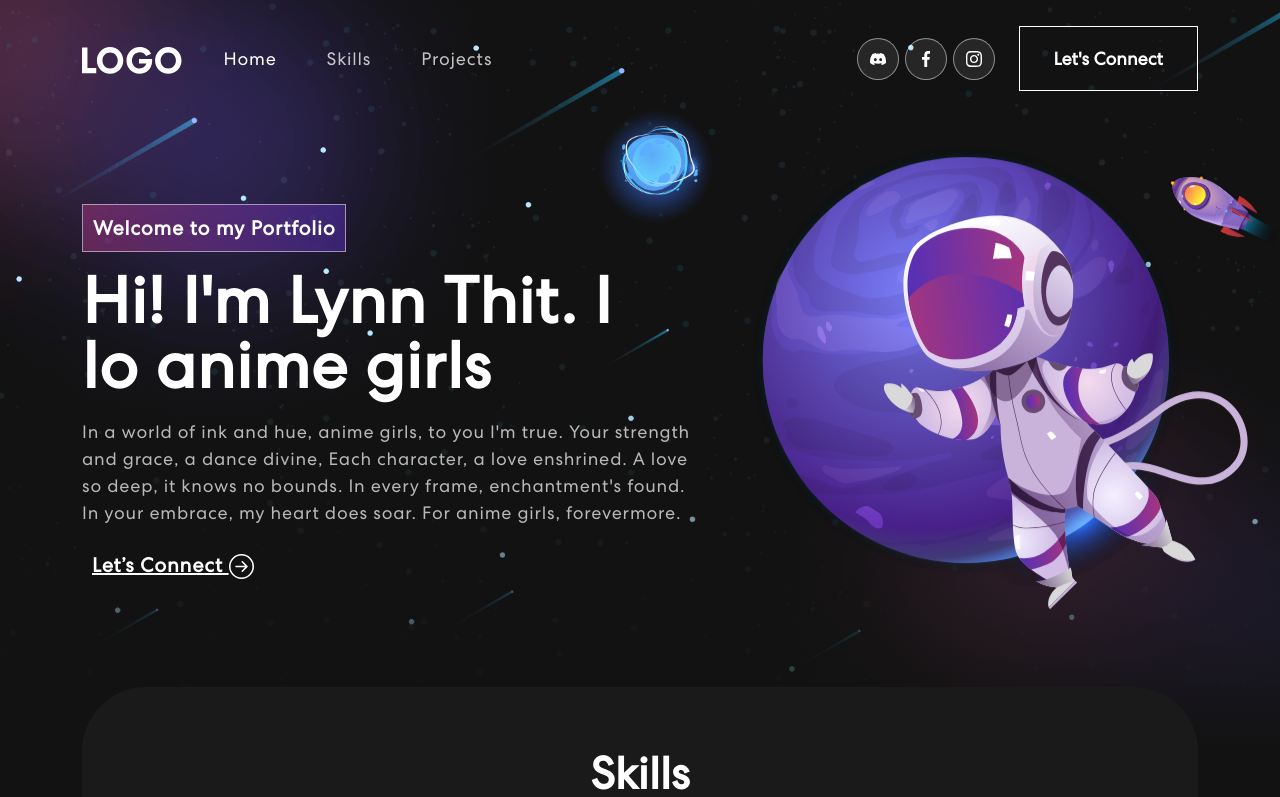
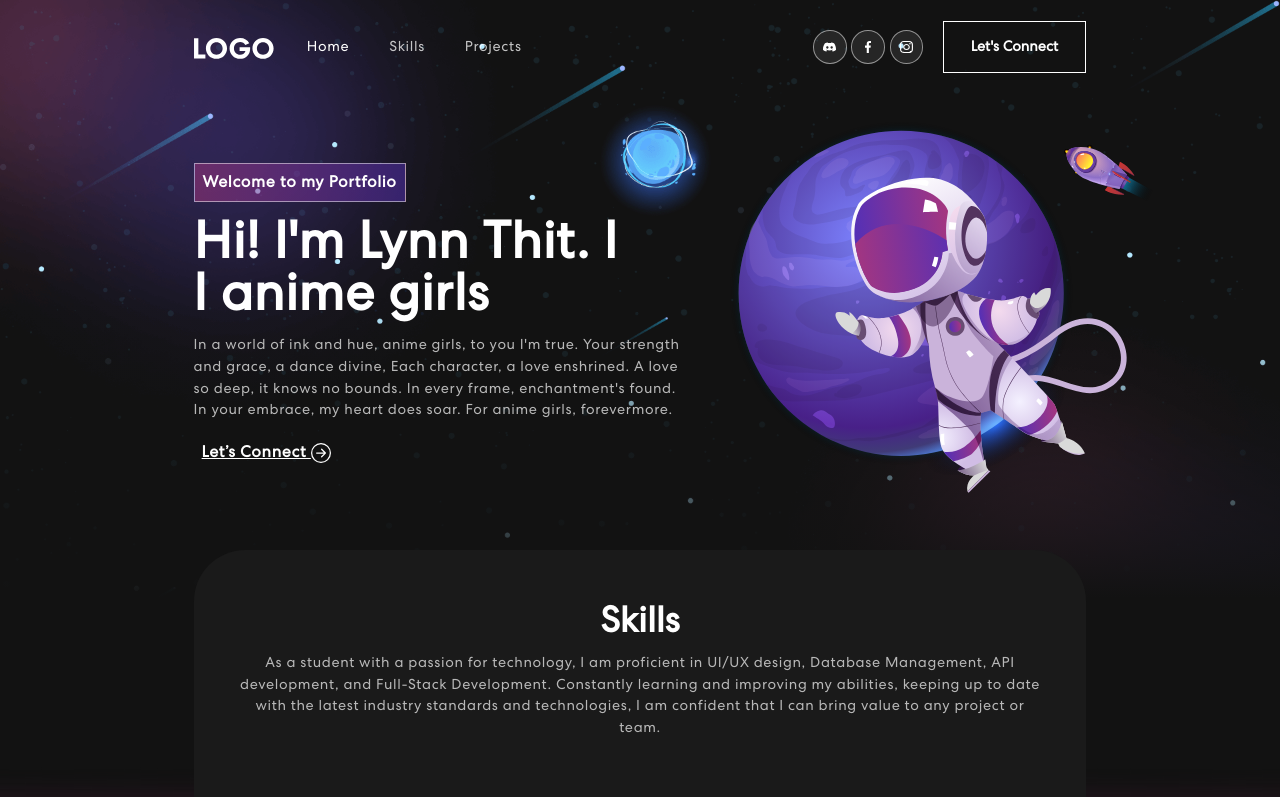
Before and after one commit to LynnT-2003/My-Portfolio-App, a React (Create React App) app in the folder my-portfolio-app/: page / in a window 1280 px wide. Shown: the top 797 px of the page. Built offline with nearby package versions, Linux system fonts and the light colour scheme.

Commit message:
updated css for iPad screens

```diff
--- a/my-portfolio-app/src/App.css
+++ b/my-portfolio-app/src/App.css
@@ -1,3 +1,15 @@
+/* ipad optimization*/
+@media only screen
+  and (min-device-width: 768px)
+  and (max-device-width: 1024px)
+  and (orientation: landscape)
+  and (-webkit-min-device-pixel-ratio: 1) {
+  body {
+    zoom: 80%;
+  }
+}
+
+
 /* Custom Fonts*/
 @font-face{
   font-family: Centra;
```
